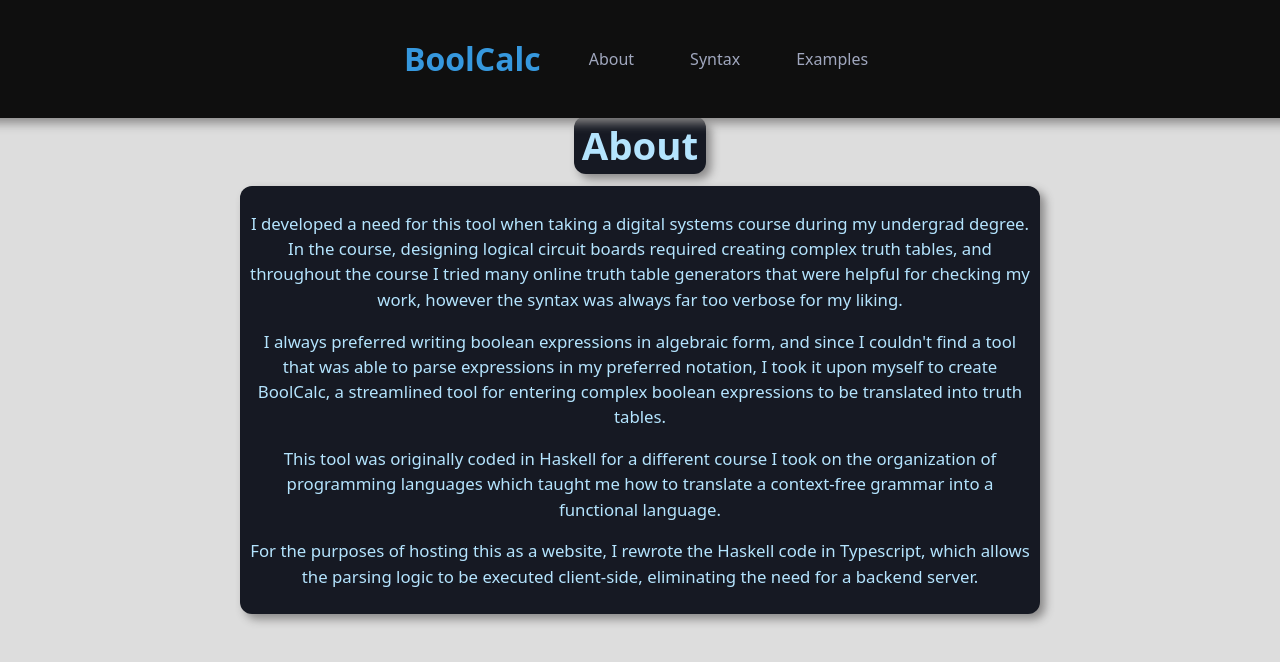
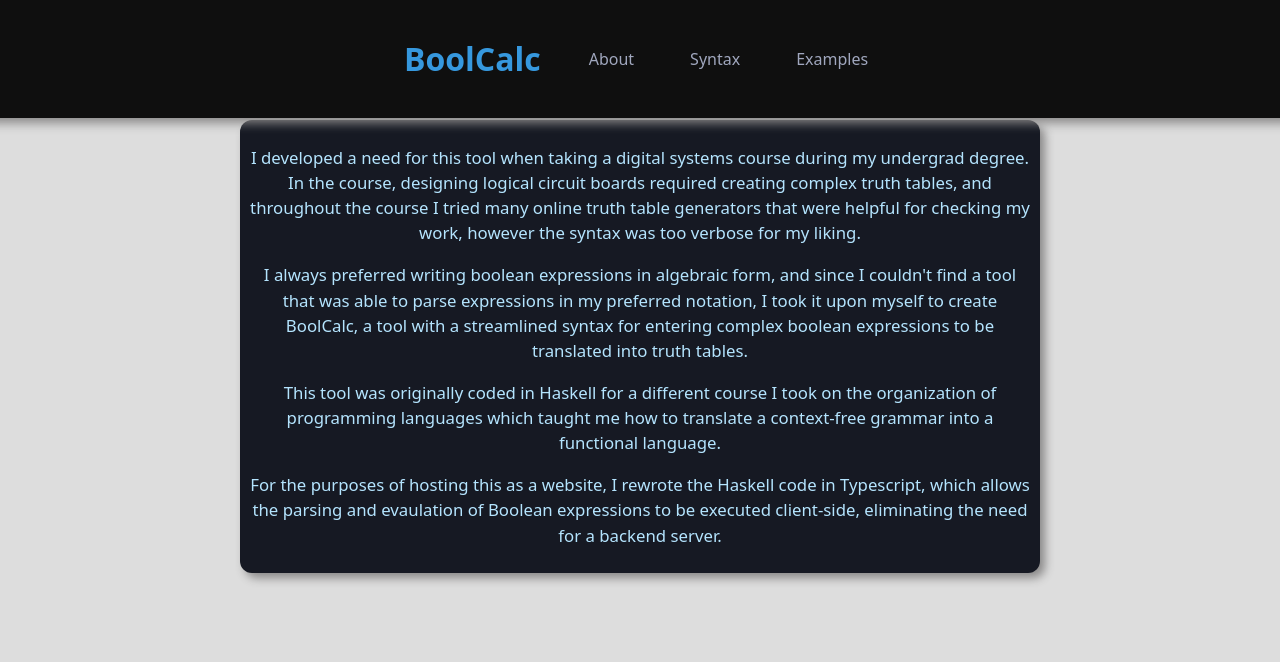
Before and after one commit to linus-319/boolcalc, a React (Vite) app: page /about in a window 1280 px wide. Shown: the top 662 px of the page. Built offline with nearby package versions, Linux system fonts and the light colour scheme.

Commit message:
edited some text

```diff
--- a/src/components/AboutText.tsx
+++ b/src/components/AboutText.tsx
@@ -3,19 +3,18 @@ import styles from './AboutText.module.css';
 export default function AboutText() {
     return (
         <div className='page-container'>
-            <h1 className='page-header'>About</h1>
             <ul className={styles['about-list']}>
                 <li>
-                    <p>I developed a need for this tool when taking a digital systems course during my undergrad degree. In the course, designing logical circuit boards required creating complex truth tables, and throughout the course I tried many online truth table generators that were helpful for checking my work, however the syntax was always far too verbose for my liking.</p>
+                    <p>I developed a need for this tool when taking a digital systems course during my undergrad degree. In the course, designing logical circuit boards required creating complex truth tables, and throughout the course I tried many online truth table generators that were helpful for checking my work, however the syntax was too verbose for my liking.</p>
                 </li>
                 <li>
-                    <p>I always preferred writing boolean expressions in algebraic form, and since I couldn't find a tool that was able to parse expressions in my preferred notation, I took it upon myself to create BoolCalc, a streamlined tool for entering complex boolean expressions to be translated into truth tables.</p>
+                    <p>I always preferred writing boolean expressions in algebraic form, and since I couldn't find a tool that was able to parse expressions in my preferred notation, I took it upon myself to create BoolCalc, a tool with a streamlined syntax for entering complex boolean expressions to be translated into truth tables.</p>
                 </li>
                 <li>
                     <p>This tool was originally coded in Haskell for a different course I took on the organization of programming languages which taught me how to translate a context-free grammar into a functional language.</p>
                 </li>
                 <li>
-                    <p>For the purposes of hosting this as a website, I rewrote the Haskell code in Typescript, which allows the parsing logic to be executed client-side, eliminating the need for a backend server.</p>
+                    <p>For the purposes of hosting this as a website, I rewrote the Haskell code in Typescript, which allows the parsing and evaulation of Boolean expressions to be executed client-side, eliminating the need for a backend server.</p>
                 </li>
             </ul>
         </div>
```
